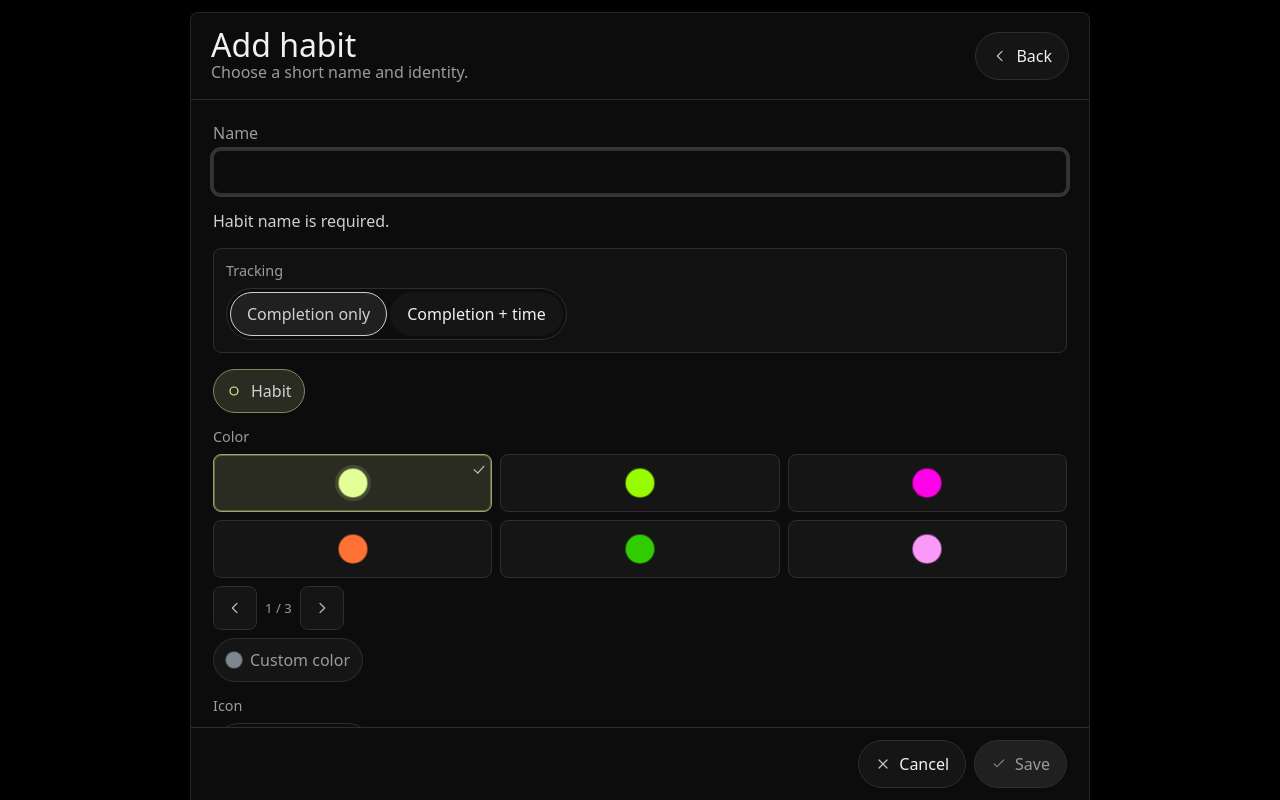
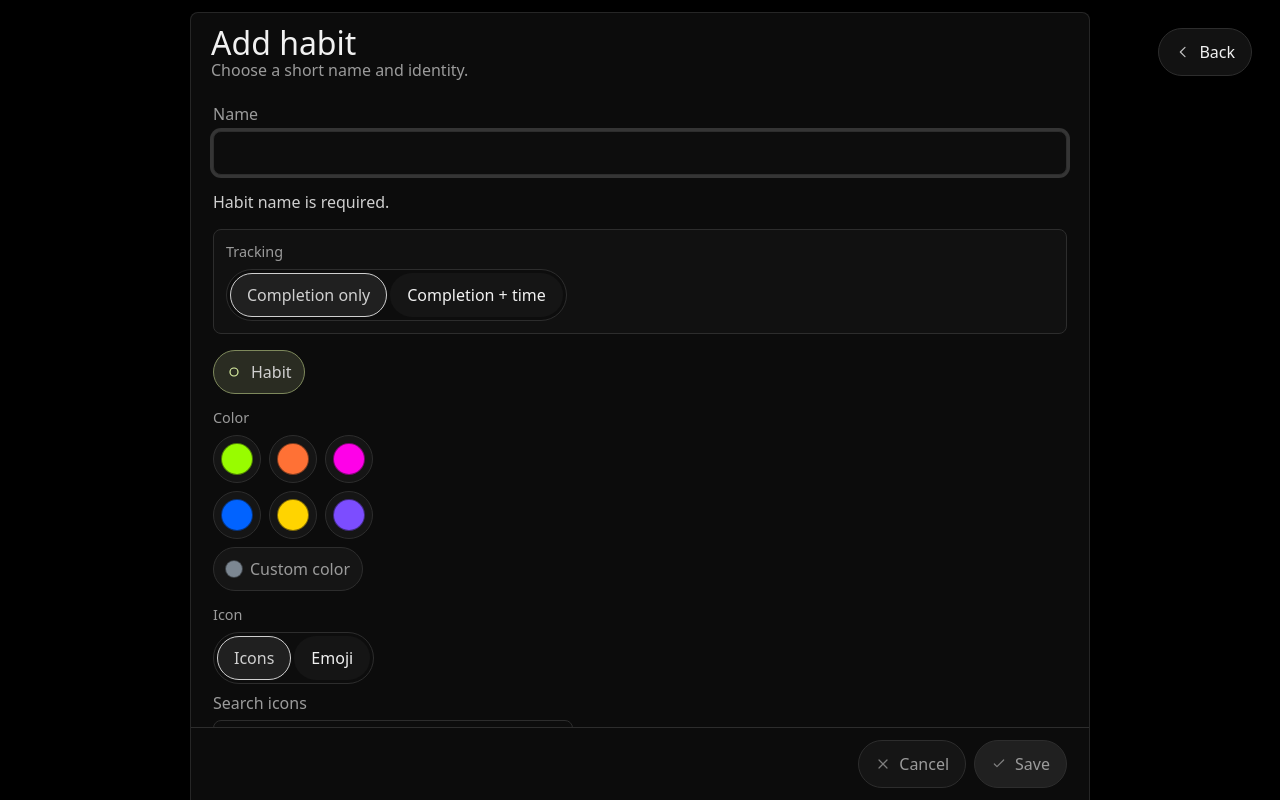
Before and after one commit to luvasramos/habit-tracker, a React (Vite) app: page / in a window 1280 px wide. Both pictures are taken after a click on the button "Add habit". Shown: the top 800 px of the page. Built offline with nearby package versions, Linux system fonts and the light colour scheme; a web font is replaced by a local one.

Commit message:
Simplify habit editor controls

```diff
--- a/src/components/FullIconBrowser.tsx
+++ b/src/components/FullIconBrowser.tsx
@@ -34,16 +34,6 @@ const popularTablerIcons = [
 ] as const;
 
 const resultPageSize = 12;
-
-const iconCategories = [
-  { label: 'Suggested', query: '' },
-  { label: 'Health', query: 'health' },
-  { label: 'Fitness', query: 'fitness' },
-  { label: 'Learning', query: 'study' },
-  { label: 'Work', query: 'work' },
-  { label: 'Finance', query: 'finance' },
-  { label: 'Travel', query: 'travel' },
-] as const;
 
 const tablerAliasResults: Record<string, string[]> = {
   gym: ['tabler:barbell', 'tabler:run', 'tabler:stretching', 'tabler:heartbeat'],
@@ -134,7 +124,6 @@ export const IconPicker = ({
   const pageCount = Math.max(1, Math.ceil(displayedIcons.length / resultPageSize));
   const fallbackIcons = habitIconOptions.slice(0, 12);
   const hasSearch = debouncedQuery.length > 0;
-  const activeCategory = iconCategories.find((category) => category.query === query.trim().toLocaleLowerCase());
 
   return (
     <section className="icon-picker" aria-label="Icon picker">
@@ -142,19 +131,6 @@ export const IconPicker = ({
         <span>Search icons</span>
         <input value={query} placeholder="star, japan, study, gym" onChange={(event) => setQuery(event.target.value)} />
       </label>
-      <div className="icon-picker__categories" aria-label="Icon categories">
-        {iconCategories.map((category) => (
-          <button
-            className="icon-picker__category"
-            key={category.label}
-            type="button"
-            aria-pressed={activeCategory?.label === category.label || (!query.trim() && category.label === 'Suggested')}
-            onClick={() => setQuery(category.query)}
-          >
-            {category.label}
-          </button>
-        ))}
-      </div>
       <p className="icon-picker__label">{hasSearch ? 'Search results' : 'Suggested icons'}</p>
       {status === 'loading' ? <p className="muted">Loading icons...</p> : null}
       {status === 'error' ? (
--- a/src/components/HabitEditorPage.tsx
+++ b/src/components/HabitEditorPage.tsx
@@ -24,7 +24,6 @@ import {
   defaultHabitIcon,
   getHabitColorValue,
   getHabitColorName,
-  habitColorOptions,
   habitIconOptions,
   HabitIconView,
   isPresetHabitColor,
@@ -190,10 +189,14 @@ const emojiOptions: EmojiOption[] = [
 
 const selectorPageSize = 6;
 
-const pageCountFor = (total: number) => Math.max(1, Math.ceil(total / selectorPageSize));
-
-const pageItems = <T,>(items: T[], page: number) =>
-  items.slice((page - 1) * selectorPageSize, page * selectorPageSize);
+const recommendedColorOptions = [
+  { name: 'neonLime', value: '#98FC00' },
+  { name: 'neonOrange', value: '#FF7135' },
+  { name: 'neonMagenta', value: '#FE01E8' },
+  { name: 'neonBlue', value: '#0163FF' },
+  { name: 'neonYellow', value: '#FFD400' },
+  { name: 'neonViolet', value: '#7C4DFF' },
+] as const;
 
 type PendingMigration =
   | {
@@ -251,44 +254,6 @@ const parseYearlyGoal = (value: string) => {
   return hours > 0 ? hours * 60 : null;
 };
 
-type SelectorPaginationProps = {
-  page: number;
-  pageCount: number;
-  label: string;
-  onPageChange: (page: number) => void;
-};
-
-const SelectorPagination = ({
-  page,
-  pageCount,
-  label,
-  onPageChange,
-}: SelectorPaginationProps) => (
-  <div className="selector-pagination" aria-label={`${label} pages`}>
-    <button
-      className="icon-button selector-pagination__button"
-      type="button"
-      aria-label={`Previous ${label} page`}
-      disabled={page <= 1}
-      onClick={() => onPageChange(Math.max(1, page - 1))}
-    >
-      <Icon name="previous" />
-    </button>
-    <span aria-live="polite">
-      {page} / {pageCount}
-    </span>
-    <button
-      className="icon-button selector-pagination__button"
-      type="button"
-      aria-label={`Next ${label} page`}
-      disabled={page >= pageCount}
-      onClick={() => onPageChange(Math.min(pageCount, page + 1))}
-    >
-      <Icon name="next" />
-    </button>
-  </div>
-);
-
 export const HabitEditorPage = ({
   mode,
   initialName = '',
@@ -317,7 +282,6 @@ export const HabitEditorPage = ({
   const [colorMode, setColorMode] = useState<'preset' | 'custom'>(() =>
     initialHabit?.color && !isPresetHabitColor(initialHabit.color) ? 'custom' : 'preset',
   );
-  const [colorPage, setColorPage] = useState(1);
   const [confirmDelete, setConfirmDelete] = useState(false);
   const [trackingMode, setTrackingMode] = useState<HabitTrackingMode>('completion');
   const [defaultSessionInput, setDefaultSessionInput] = useState('');
@@ -379,8 +343,6 @@ export const HabitEditorPage = ({
   const suggestedIcons = popularIconNames
     .map((name) => habitIconOptions.find((option) => option.name === name))
     .filter((option): option is (typeof habitIconOptions)[number] => Boolean(option));
-  const colorPageCount = pageCountFor(habitColorOptions.length);
-  const visibleColors = pageItems(habitColorOptions, colorPage);
   const defaultIconChoices = useMemo<IconChoice[]>(() => {
     const recent = recentIcons.filter((item): item is IconChoice =>
       item.startsWith('tabler:') || habitIconOptions.some((option) => option.name === item),
@@ -388,10 +350,6 @@ export const HabitEditorPage = ({
     const popular = suggestedIcons.map((option) => option.name);
     return Array.from(new Set([...recent, ...popular])).slice(0, selectorPageSize);
   }, [recentIcons, suggestedIcons]);
-  useEffect(() => {
-    setColorPage((page) => Math.min(page, colorPageCount));
-  }, [colorPageCount]);
-
   useEffect(() => {
     const initialIcon = normalizeHabitIcon(initialHabit?.icon ?? defaultHabitIcon);
     setName(initialName);
@@ -403,7 +361,6 @@ export const HabitEditorPage = ({
     setCustomColor(isPresetHabitColor(initialColor) ? '#7C8792' : initialColor);
     setCustomDraftColor(isPresetHabitColor(initialColor) ? '#7C8792' : initialColor);
     setCustomColorOpen(false);
-    setColorPage(1);
     setIconMode(initialIcon.type === 'emoji' ? 'emoji' : 'svg');
     setSvgIcon(
       initialIcon.type === 'iconify'
@@ -688,13 +645,13 @@ export const HabitEditorPage = ({
 
           <div className="appearance-group">
             <span className="appearance-label">Color</span>
-            <div className="selector-grid swatch-grid">
-              {visibleColors.map((option) => (
+            <div className="selector-grid swatch-grid swatch-grid--recommended" aria-label="Recommended colors">
+              {recommendedColorOptions.map((option) => (
                 <button
                   key={option.name}
                   className="selector-card swatch-button"
                   type="button"
-                  aria-label={`Use ${option.label}`}
+                  aria-label={`Use ${option.value}`}
                   aria-pressed={colorMode === 'preset' && color === option.name}
                   style={{ '--swatch-color': option.value } as CSSProperties}
                   onClick={() => {
@@ -706,16 +663,7 @@ export const HabitEditorPage = ({
                   <span className="swatch-button__mark" />
                 </button>
               ))}
-              {Array.from({ length: selectorPageSize - visibleColors.length }).map((_, index) => (
-                <span className="selector-card selector-card--empty" key={`color-empty-${index}`} />
-              ))}
             </div>
-            <SelectorPagination
-              page={colorPage}
-              pageCount={colorPageCount}
-              label="color"
-              onPageChange={setColorPage}
-            />
             <button
               ref={customColorButtonRef}
               className="custom-color-toggle"
@@ -850,10 +798,17 @@ export const HabitEditorPage = ({
           </div>
         </section>
 
+        {confirmDelete && initialHabit ? (
+          <p className="delete-confirmation" role="status">
+            Delete {initialHabit.name}? This will remove the habit and delete its check-in history.
+          </p>
+        ) : null}
+
+        <div className="habit-editor-actions" data-mode={mode}>
+          <div className="habit-editor-actions__left">
             {mode === 'edit' && onDelete ? (
-          <div className="delete-box">
               <button
-              className="button button--danger"
+                className="button button--danger habit-editor-delete"
                 type="button"
                 onClick={() => {
                   if (confirmDelete) {
@@ -867,14 +822,10 @@ export const HabitEditorPage = ({
                 <Icon name="delete" />
                 {confirmDelete ? 'Confirm delete' : 'Delete habit'}
               </button>
-            {confirmDelete ? (
-              <p className="muted">This removes the habit and all of its check-ins.</p>
             ) : null}
           </div>
-        ) : null}
-
-        <div className="dialog__actions habit-editor-actions">
-          <button className="button" type="button" onClick={onBack}>
+          <div className="habit-editor-actions__right">
+            <button className="button button--quiet" type="button" onClick={onBack}>
               <Icon name="close" />
               Cancel
             </button>
@@ -883,6 +834,7 @@ export const HabitEditorPage = ({
               Save
             </button>
           </div>
+        </div>
       </form>
     </section>
   );
--- a/src/styles.css
+++ b/src/styles.css
@@ -310,9 +310,15 @@ h2 {
 }
 
 .button--danger {
-  color: var(--text);
-  border-color: var(--border-strong);
-  background: #1d1d1d;
+  color: #f1f1f1;
+  border-color: color-mix(in srgb, #d92d20 76%, var(--border));
+  background: #d92d20;
+}
+
+.button--danger:hover {
+  color: #f1f1f1;
+  border-color: color-mix(in srgb, #d92d20 86%, #f1f1f1);
+  background: color-mix(in srgb, #d92d20 88%, #000000);
 }
 
 .icon-button {
@@ -2216,20 +2222,14 @@ h2 {
   border: 1px solid color-mix(in srgb, var(--border) 82%, transparent);
   border-radius: var(--radius);
   background: color-mix(in srgb, var(--surface) 96%, #202020);
-  overflow: clip;
 }
 
 .habit-editor-header {
-  position: sticky;
-  top: 0;
-  z-index: 5;
   display: flex;
   align-items: center;
   justify-content: space-between;
   gap: 16px;
-  padding: clamp(12px, 2vw, 16px) clamp(14px, 2.4vw, 20px);
-  border-bottom: 1px solid var(--border);
-  background: color-mix(in srgb, var(--surface) 94%, #202020);
+  padding: clamp(10px, 1.8vw, 14px) clamp(112px, 14vw, 132px) 4px clamp(14px, 2.4vw, 20px);
 }
 
 .habit-editor-header h1 {
@@ -2239,12 +2239,19 @@ h2 {
 }
 
 .habit-editor-back {
+  position: fixed;
+  top: calc(var(--space-page) + 4px);
+  right: calc(var(--space-page) + 4px);
+  z-index: 6;
   flex: 0 0 auto;
+  margin-left: auto;
+  background: color-mix(in srgb, var(--surface-2) 86%, transparent);
+  backdrop-filter: blur(10px);
 }
 
 .habit-editor-back,
 .habit-editor-actions .button,
-.delete-box .button {
+.habit-editor-delete {
   min-height: 48px;
   padding: 0 16px;
   border-radius: 999px;
@@ -2256,18 +2263,48 @@ h2 {
 .habit-editor-form {
   display: grid;
   gap: 16px;
-  padding: clamp(14px, 2.4vw, 22px);
+  padding: clamp(12px, 2vw, 18px) clamp(14px, 2.4vw, 22px) clamp(14px, 2.4vw, 22px);
 }
 
 .habit-editor-actions {
   position: sticky;
   bottom: 0;
   z-index: 4;
+  display: flex;
+  align-items: center;
+  justify-content: space-between;
+  gap: 12px;
   margin-inline: calc(clamp(14px, 2.4vw, 22px) * -1);
   margin-bottom: calc(clamp(14px, 2.4vw, 22px) * -1);
-  padding: 12px clamp(14px, 2.4vw, 22px);
+  padding: 12px clamp(14px, 2.4vw, 22px) calc(12px + env(safe-area-inset-bottom));
   border-top: 1px solid var(--border);
   background: color-mix(in srgb, var(--surface) 94%, #202020);
+}
+
+.habit-editor-actions__left,
+.habit-editor-actions__right {
+  display: flex;
+  align-items: center;
+  gap: 8px;
+}
+
+.habit-editor-actions__left {
+  min-width: 0;
+}
+
+.habit-editor-actions__right {
+  margin-left: auto;
+}
+
+.delete-confirmation {
+  margin: 0;
+  padding: 10px 12px;
+  border: 1px solid color-mix(in srgb, #d92d20 42%, var(--border));
+  border-radius: var(--radius);
+  background: color-mix(in srgb, #d92d20 13%, var(--surface-2));
+  color: #f1f1f1;
+  font-size: 0.86rem;
+  line-height: 1.4;
 }
 
 .field {
@@ -2458,6 +2495,12 @@ h2 {
   gap: 8px;
 }
 
+.swatch-grid--recommended {
+  width: min(100%, 176px);
+  grid-template-columns: repeat(3, 48px);
+  gap: 8px;
+}
+
 .selector-card {
   position: relative;
   display: grid;
@@ -2510,12 +2553,14 @@ h2 {
 
 .swatch-button {
   --habit-color: var(--swatch-color);
+  min-height: 48px;
   padding: 0;
+  border-radius: 999px;
 }
 
 .swatch-button__mark {
-  width: 28px;
-  height: 28px;
+  width: 30px;
+  height: 30px;
   border-radius: 999px;
   background: var(--swatch-color);
   box-shadow: 0 0 0 1px color-mix(in srgb, var(--swatch-color) 48%, var(--surface));
@@ -2984,6 +3029,32 @@ h2 {
     margin-bottom: 18px;
   }
 
+  .habit-editor-header {
+    padding-right: 96px;
+  }
+
+  .habit-editor-actions {
+    align-items: stretch;
+    flex-direction: column;
+  }
+
+  .habit-editor-actions__left,
+  .habit-editor-actions__right {
+    width: 100%;
+  }
+
+  .habit-editor-actions__right {
+    margin-left: 0;
+  }
+
+  .habit-editor-actions__right .button {
+    flex: 1;
+  }
+
+  .habit-editor-delete {
+    width: 100%;
+  }
+
   .habit-tabs__scroller {
     display: grid;
     grid-template-columns: repeat(2, minmax(0, 1fr));
```
Also changed, not shown: 1 other file (tests, documents, lock files or other folders). Lines whose indentation alone changed are shown as unchanged.
